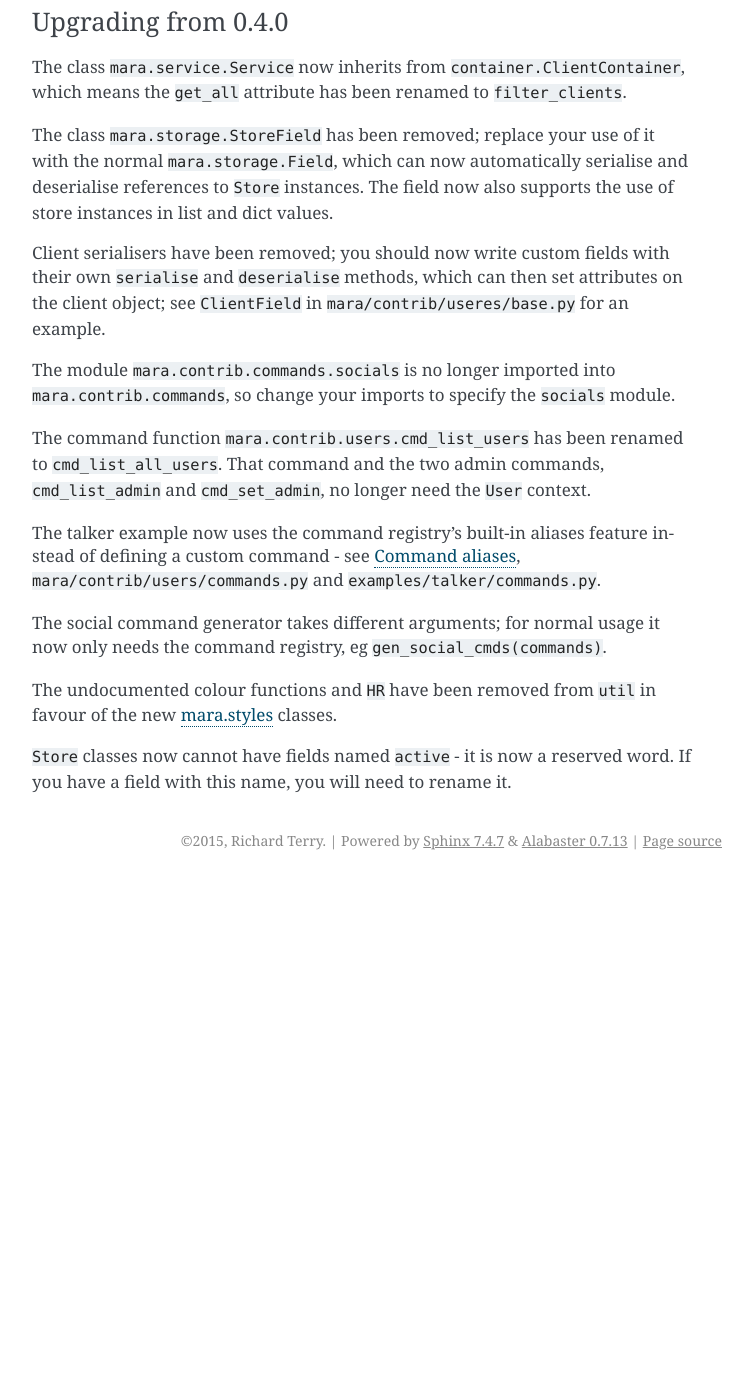
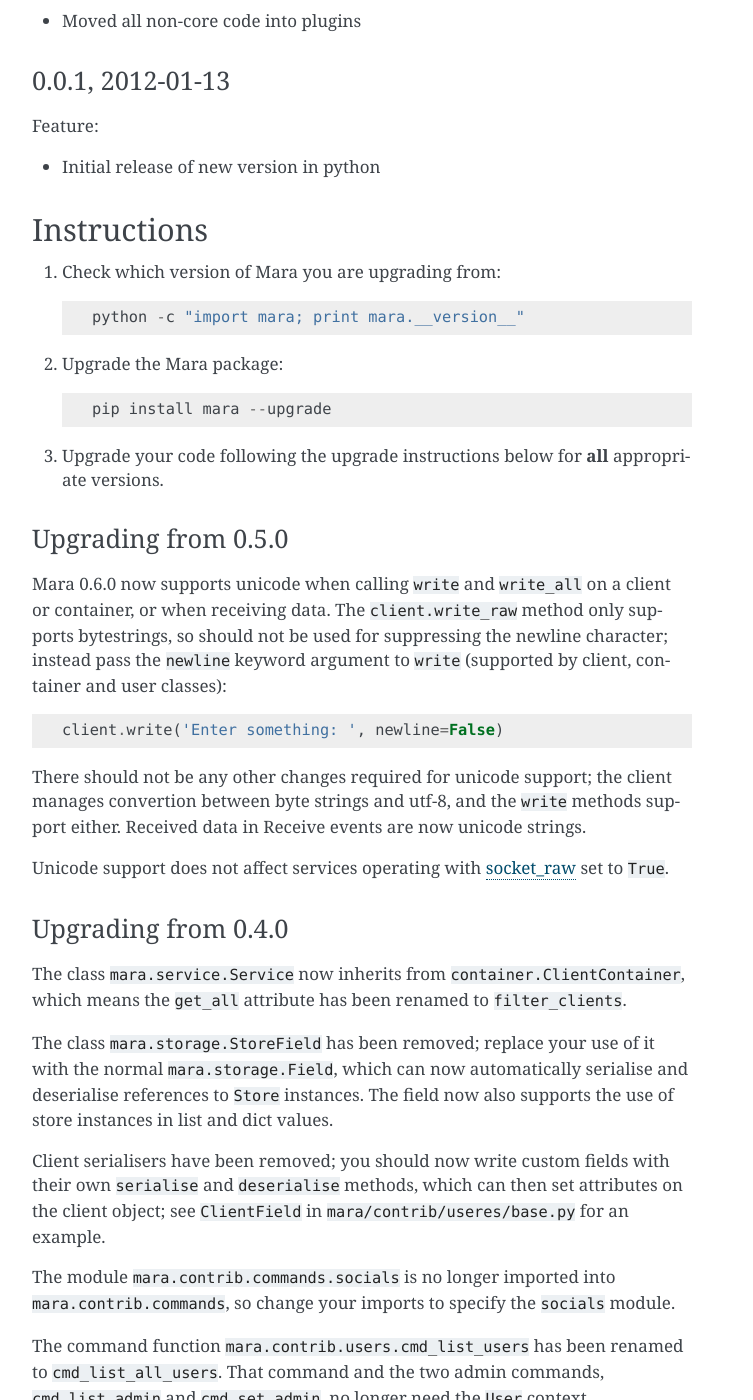
Before and after one commit to radiac/mara, a Sphinx documentation site: the page built from docs/upgrading.rst, in a window 1280 px wide and 1400 px high, scrolled down 2481 px. Shown: the whole window, without its empty margins (388-1141 px from the left). Built offline with Sphinx 7.4.7, drawn with Linux system fonts in a browser that asks for light colours; cross-references to code outside the pages are shown as plain code; before the commit the page ends 3361 px from its top, so only the background shows below that; some of the changed text lies outside the part shown.

Commit message:
Add unicode support
* Adds unicode support to Client; send and receive buffers are now
  bytearrays, write() and _process_read() now convert between byte
  strings and utf-8
* Adds unicode support to test client
* Adds unicode test to chat
* Minor changes across code to support these changes
* Also converts print statements to print() from __future__

```diff
--- a/docs/upgrading.rst
+++ b/docs/upgrading.rst
@@ -11,6 +11,20 @@
 
 Changelog
 =========
+
+0.6.0, in development
+---------------------
+
+Feature:
+
+* Python 3 support
+* Unicode support
+
+Changed:
+
+* Changed ``write`` to accept ``newline=False`` kwarg, to control whether the
+  line ends with a newline when the socket is not in raw mode
+
 
 0.5.0, 2015-12-13
 -----------------
@@ -126,6 +140,37 @@
 Instructions
 ============
 
+1. Check which version of Mara you are upgrading from::
+
+    python -c "import mara; print mara.__version__"
+
+2. Upgrade the Mara package::
+
+    pip install mara --upgrade
+
+3. Upgrade your code following the upgrade instructions below for **all**
+   appropriate versions.
+
+
+Upgrading from 0.5.0
+--------------------
+
+Mara 0.6.0 now supports unicode when calling ``write`` and ``write_all`` on a
+client or container, or when receiving data. The ``client.write_raw`` method
+only supports bytestrings, so should not be used for suppressing the newline
+character; instead pass the ``newline`` keyword argument to ``write``
+(supported by client, container and user classes)::
+
+    client.write('Enter something: ', newline=False)
+
+There should not be any other changes required for unicode support; the client
+manages convertion between byte strings and utf-8, and the ``write`` methods
+support either. Received data in Receive events are now unicode strings.
+
+Unicode support does not affect services operating with
+:ref:`setting_socket_raw` set to ``True``.
+
+
 Upgrading from 0.4.0
 --------------------
 
```
Also changed, not shown: docs/api/events.rst (+5 -4 lines), docs/api/index.rst (+19 -8 lines), 12 other files.
